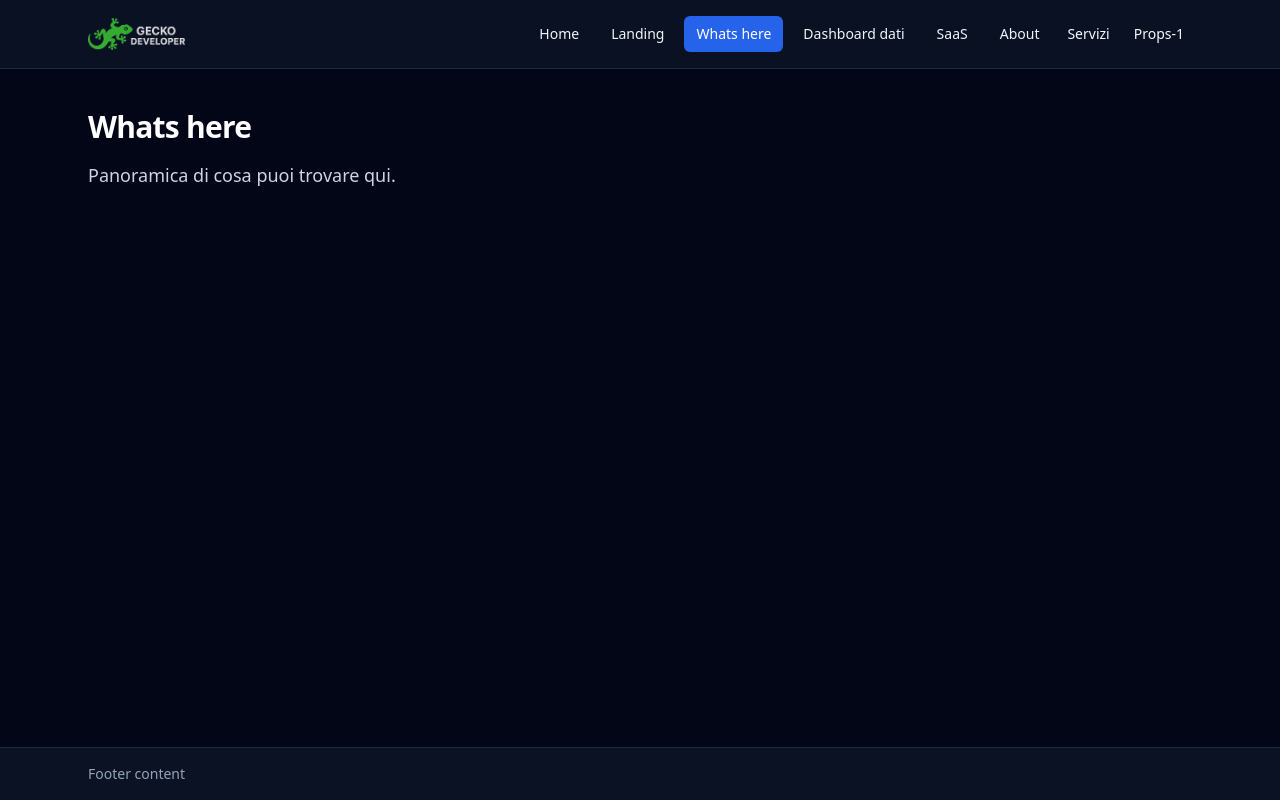
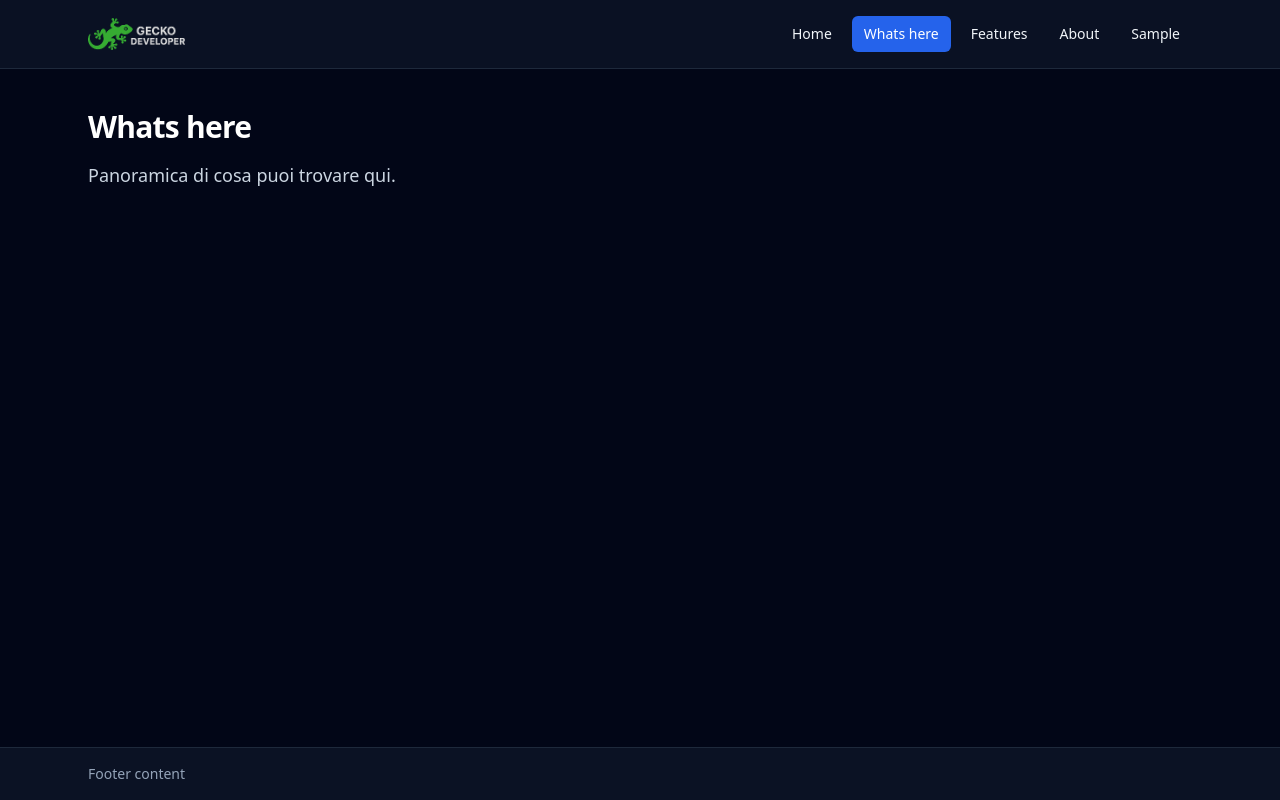
Before and after one commit to France900/Nuxt_Portfolio, a Nuxt app: page /whats-here in a window 1280 px wide. Built offline with nearby package versions, Linux system fonts and the light colour scheme.

Commit message:
Navbar completed
strutturato il componente per il menu a tendina provvisto di prop, inseriti commenti

```diff
--- a/app/components/AppNavbar.vue
+++ b/app/components/AppNavbar.vue
@@ -10,24 +10,24 @@
       <MobileToggleCross class="md:hidden" :open="isOpen" aria-controls="mobile-menu" @toggle="toggleMenu" />
 
       <!-- Nav links (collapsible on mobile) -->
-      <nav
-        id="mobile-menu"
-        :class="[
-          'flex flex-col items-start gap-2 text-sm md:flex md:flex-row md:items-center md:gap-2',
-          isOpen ? 'absolute left-0 right-0 top-full z-30 mx-6 mt-3 rounded-xl border border-slate-800 bg-slate-900 p-4 shadow-lg md:static md:mx-0 md:mt-0 md:border-0 md:bg-transparent md:p-0 md:shadow-none' : 'hidden md:flex'
-        ]"
-      >
-        <NuxtLink
-          v-for="link in navLinks"
-          :key="link.to"
-          :to="link.to"
+      <nav id="mobile-menu" :class="[
+        'flex flex-col items-start gap-2 text-sm md:flex md:flex-row md:items-center md:gap-2',
+        isOpen ? 'absolute left-0 right-0 top-full z-30 mx-6 mt-3 rounded-xl border border-slate-800 bg-slate-900 p-4 shadow-lg md:static md:mx-0 md:mt-0 md:border-0 md:bg-transparent md:p-0 md:shadow-none' : 'hidden md:flex'
+      ]">
+       <!--  <NuxtLink to="/" class="rounded-md px-3 py-2 text-sm text-slate-100 transition hover:bg-slate-800/80 aria-[current=page]:bg-blue-600">
+          Home
+        </NuxtLink> -->
+        <NuxtLink v-for="link in navLinks" :key="link.to" :to="link.to"
           class="w-full rounded-md px-3 py-2 text-slate-100 transition hover:bg-slate-800/80 aria-[current=page]:bg-blue-600 aria-[current=page]:text-white md:w-auto"
-          @click="closeMenu"
-        >
+          @click="closeMenu">
           {{ link.label }}
         </NuxtLink>
-        <Tendina />
-        <Tendina_props :title="propsMenu1.title" :items="propsMenu1.items" />
+        <Tendina_props :title="propsMenu1.title" :items="propsMenu1.items" @select="closeMenu" />
+        <NuxtLink v-for="link in navLinks2" :key="link.to" :to="link.to"
+          class="w-full rounded-md px-3 py-2 text-slate-100 transition hover:bg-slate-800/80 aria-[current=page]:bg-blue-600 aria-[current=page]:text-white md:w-auto"
+          @click="closeMenu">
+          {{ link.label }}
+        </NuxtLink>
       </nav>
     </div>
   </header>
@@ -36,27 +36,30 @@
 <script setup>
 import { ref } from 'vue'
 import MobileToggleCross from './navbar/MobileToggleCross.vue'
-import Tendina from './navbar/Tendina.vue';
 import Tendina_props from './navbar/Tendina_props.vue';
 
-// Link list rendered both on mobile and desktop
+// First block of links rendered before the dropdown
 const navLinks = [
   { to: '/', label: 'Home' },
-  { to: '/landing', label: 'Landing' },
   { to: '/whats-here', label: 'Whats here' },
-  { to: '/dashboard-dati', label: 'Dashboard dati' },
-  { to: '/saas', label: 'SaaS' },
-  { to: '/about', label: 'About' }
 ]
 
+// Dropdown payload rendered inline between navLinks and navLinks2
 const propsMenu1 = {
-  title: 'Props-1',
+  title: 'Features',
   items: [
-    { to: '/propSample1', label: 'Link Esempio 1' },
-    { to: '/propSample2', label: 'Link Esempio 2' },
+    { to: '/landing', label: 'Landing' },
+    { to: '/dashboard-dati', label: 'Dashboard dati' },
+    { to: '/saas', label: 'SaaS' },
     { to: '/propSample3', label: 'Link Esempio 3' }
   ]
 }
+
+// Second block of links rendered after the dropdown
+const navLinks2 = [
+  { to: '/about', label: 'About' },
+  { to: '/sample', label: 'Sample' }
+]
 
 const isOpen = ref(false)
 // Toggle state for the mobile menu
--- a/app/components/navbar/Tendina.vue
+++ /dev/null
@@ -1,56 +0,0 @@
-<template>
-  <section class="dropdown" @mouseenter="open = true" @mouseleave="open = false">
-    <span class="dropdown-title">Servizi</span>
-    <div v-show="open" class="dropdown-menu">
-      <router-link to="/web" class="dropdown-alink">Sviluppo Web</router-link>
-      <router-link to="/app" class="dropdown-alink">Sviluppo App</router-link>
-      <router-link to="/seo" class="dropdown-alink">SEO</router-link>
-    </div>
-  </section>
-</template>
-
-<!-- /*////////////////////////////////////////*//*////////////////////////////////////////*//*////////////////////////////////////////*//*////////////////////////////////////////*/ -->
-
-<script setup>
-import { ref } from 'vue'
-const open = ref(false)
-</script>
-
-<!-- /*////////////////////////////////////////*//*////////////////////////////////////////*//*////////////////////////////////////////*//*////////////////////////////////////////*/ -->
-
-<style scoped>
-.dropdown {
-  position: relative;
-  padding: 0.5rem;
-  border-radius: 4px;
-  cursor: pointer;
-}
-
-.dropdown:hover {
-  background-color: #444;
-}
-
-.dropdown-alink {
-  padding: 0.5rem 1rem;
-  border-radius: 4px;
-  color: white;
-  text-decoration: none;
-}
-
-.dropdown-alink:hover {
-  background-color: #555;
-}
-
-.dropdown-menu {
-  position: absolute;
-  top: 102%;
-  left: 0;
-  display: flex;
-  flex-direction: column;
-  background-color: #444;
-  margin: 0;
-  min-width: 150px;
-  z-index: 10;
-  border-radius: 4px;
-}
-</style>
--- a/app/components/navbar/Tendina_props.vue
+++ b/app/components/navbar/Tendina_props.vue
@@ -1,18 +1,39 @@
 <template>
-  <section class="dropdown" @mouseenter="open = true" @mouseleave="open = false">
-    <span class="dropdown-title">{{ props.title }}</span>
-    <div v-show="open" class="dropdown-menu">
-      <router-link v-for="(item, index) in items" :key="index" :to="item.to" class="dropdown-alink">
+  <section
+    class="relative cursor-pointer select-none text-slate-100"
+    @mouseenter="open = true"
+    @mouseleave="open = false"
+  >
+    <span
+      class="flex items-center gap-2 rounded-md px-3 py-2 text-sm font-medium transition hover:bg-slate-800/80"
+      :class="isActive ? 'bg-blue-600 text-white' : ''"
+    >
+      {{ props.title }}
+    </span>
+    <div
+      v-show="open"
+      class="absolute left-0 top-full z-20 flex min-w-[180px] w-[80vw] flex-col gap-1 rounded-lg border border-slate-800 bg-slate-800/95 p-2 shadow-xl backdrop-blur md:w-auto md:bg-slate-900/90"
+    >
+      <NuxtLink
+        v-for="(item, index) in items"
+        :key="index"
+        :to="item.to"
+        class="rounded-md px-3 py-2 text-sm text-slate-100 transition hover:bg-slate-700/80 aria-[current=page]:bg-blue-600"
+        @click="handleSelect"
+      >
         {{ item.label }}
-      </router-link>
+      </NuxtLink>
     </div>
   </section>
 </template>
 
-<!-- /*////////////////////////////////////////*//*////////////////////////////////////////*//*////////////////////////////////////////*//*////////////////////////////////////////*/ -->
+<!-- Script Code //*////////////////////////////////////////*//*////////////////////////////////////////*//*////////////////////////////////////////*/ -->
 
 <script setup>
-import { ref } from 'vue'
+import { computed, ref } from 'vue'
+import { useRoute } from '#imports'
+const emit = defineEmits(['select'])
+
 const open = ref(false)
 
 // Props
@@ -27,44 +48,13 @@ const props = defineProps({
   }
 })
 
+const route = useRoute()
+// Highlight the dropdown trigger when any child link matches the active route
+const isActive = computed(() => props.items?.some((item) => route.path.startsWith(item.to)))
 
+// Close dropdown immediately after selecting a link
+const handleSelect = () => {
+  open.value = false
+  emit('select')
+}
 </script>
-
-<!-- /*////////////////////////////////////////*//*////////////////////////////////////////*//*////////////////////////////////////////*//*////////////////////////////////////////*/ -->
-
-<style scoped>
-.dropdown {
-  position: relative;
-  padding: 0.5rem;
-  border-radius: 4px;
-  cursor: pointer;
-}
-
-.dropdown:hover {
-  background-color: #444;
-}
-
-.dropdown-alink {
-  padding: 0.5rem 1rem;
-  border-radius: 4px;
-  color: white;
-  text-decoration: none;
-}
-
-.dropdown-alink:hover {
-  background-color: #555;
-}
-
-.dropdown-menu {
-  position: absolute;
-  top: 102%;
-  left: 0;
-  display: flex;
-  flex-direction: column;
-  background-color: #444;
-  margin: 0;
-  min-width: 150px;
-  z-index: 10;
-  border-radius: 4px;
-}
-</style>
```
